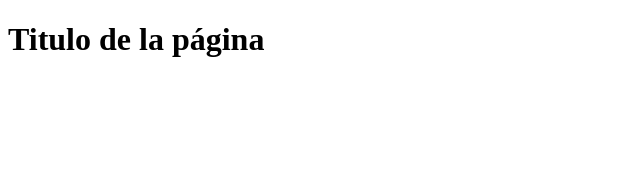
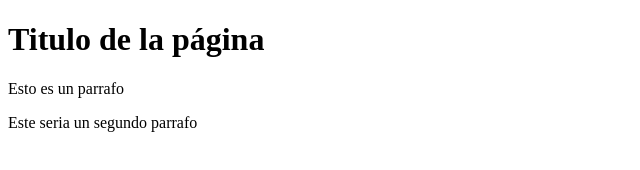
Before and after one commit to Alexo1976/Proyecto-Practica-Git-, a plain HTML site: page index.html in a window 1280 px wide. Shown: the whole page, without its empty margins (0-640 px from the left). Drawn offline with Linux system fonts and the light colour scheme.

Commit message:
Nueva modificacion al index

```diff
--- a/index.html
+++ b/index.html
@@ -8,5 +8,7 @@
 </head>
 <body>
         <h1>Titulo de la página</h1>
+        <p>Esto es un parrafo</p>
+        <p>Este seria un segundo parrafo</p>
 </body>
 </html>
```
